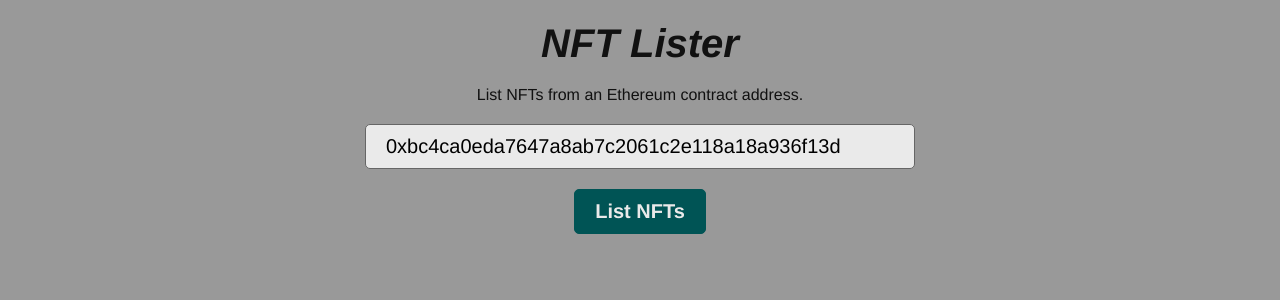
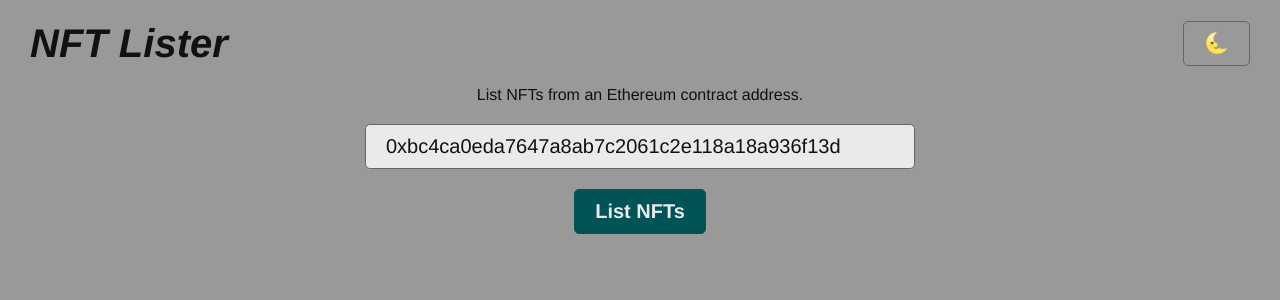
Before and after one commit to munkacsimark/nft-lister, a React (Vite) app: page / in a window 1280 px wide. Shown: the top 300 px of the page. Built offline with nearby package versions, Linux system fonts and the light colour scheme; no server answers; the HTML template or start-up script is replaced by a standard one.

Commit message:
add theme switcher

```diff
--- a/src/App.module.css
+++ b/src/App.module.css
@@ -7,13 +7,25 @@
   padding: 0 3rem;
 }
 
+.header {
+  display: flex;
+  align-items: center;
+  width: 100%;
+  justify-content: space-between;
+  margin: 2rem auto 0 auto;
+}
+
 .title {
   font-size: 4rem;
   font-style: italic;
-  margin: 2rem auto 0 auto;
+  margin: 0;
 }
 
 .info {
   font-size: 1.6rem;
   margin: 2rem auto;
 }
+
+.themeSwitcher {
+  height: fit-content;
+}
--- a/src/App.tsx
+++ b/src/App.tsx
@@ -1,4 +1,5 @@
 import { FunctionComponent, useState } from "react";
+import ThemeSwitcher from "./components/theme-switcher/ThemeSwitcher";
 import AddressSearch from "./components/address-search/AddressSearch";
 import NFTLister from "./components/nft-lister/NFTLister";
 import styles from "./App.module.css";
@@ -8,7 +9,10 @@ const App: FunctionComponent = () => {
 
   return (
     <div className={styles.appContainer}>
-      <h1 className={styles.title}>NFT Lister</h1>
+      <header className={styles.header}>
+        <h1 className={styles.title}>NFT Lister</h1>
+        <ThemeSwitcher className={styles.themeSwitcher} />
+      </header>
       <span className={styles.info}>
         List NFTs from an Ethereum contract address.
       </span>
--- a/src/components/button/Button.module.css
+++ b/src/components/button/Button.module.css
@@ -4,26 +4,17 @@
   border: 1px solid;
   font-weight: 700;
   font-size: 2rem;
+  color: var(--text-color);
   cursor: pointer;
 }
 
 .primary {
   background-color: var(--cta-color);
   border-color: var(--cta-color);
-  color: var(--black);
+  color: var(--cta-text-color);
 }
 
 .secondary {
   background-color: var(--background-color);
   border-color: var(--border-color);
-  color: var(--white);
 }
-
-@media (prefers-color-scheme: light) {
-  .primary {
-    color: var(--white);
-  }
-  .secondary {
-    color: var(--black);
-  }
-}
--- a/src/components/input/Input.module.css
+++ b/src/components/input/Input.module.css
@@ -5,4 +5,5 @@
   border: 0.1rem solid var(--border-color);
   font-weight: 400;
   font-size: 2rem;
+  color: var(--text-color);
 }
--- a/src/components/modal/Modal.tsx
+++ b/src/components/modal/Modal.tsx
@@ -27,10 +27,11 @@ const Modal: FunctionComponent<ModalProps> = ({
                 <path
                   d="m10.458 31.458-1.916-1.916 9.5-9.542-9.5-9.542 1.916-1.916 9.542 9.5 9.542-9.5 1.916 1.916-9.5 9.542 9.5 9.542-1.916 1.916-9.542-9.5Z"
                   fill={
-                    window.matchMedia &&
-                    window.matchMedia("(prefers-color-scheme: dark)").matches
-                      ? "#eaeaea"
-                      : "#111"
+                    document
+                      .querySelector("html")
+                      ?.getAttribute("data-theme") === "light"
+                      ? "#111"
+                      : "#eaeaea"
                   }
                 />
               </svg>
--- a/src/components/nft-box/NFTBox.module.css
+++ b/src/components/nft-box/NFTBox.module.css
@@ -8,6 +8,12 @@
   border-radius: 0.5rem;
   margin: 1rem;
   padding: 1rem;
+  transition: var(--transition-out);
+}
+
+.box:hover {
+  transform: scale(1.05);
+  transition: var(--transition-in);
 }
 
 .detail {
--- /dev/null
+++ b/src/components/theme-switcher/ThemeSwitcher.tsx
@@ -0,0 +1,37 @@
+import { FunctionComponent, HTMLAttributes, useEffect, useState } from "react";
+import Button from "../button/Button";
+
+type Theme = "dark" | "light";
+
+const getSystemTheme = () =>
+  window.matchMedia &&
+  window.matchMedia("(prefers-color-scheme: light)").matches
+    ? "light"
+    : "dark";
+
+const ThemeSwitcher: FunctionComponent<HTMLAttributes<HTMLButtonElement>> = ({
+  ...rest
+}) => {
+  const [theme, setTheme] = useState<Theme>(getSystemTheme());
+
+  useEffect(() => {
+    document
+      .querySelector("html")
+      ?.setAttribute("data-theme", getSystemTheme());
+  }, []);
+
+  const handleSwitch = () => {
+    document
+      .querySelector("html")
+      ?.setAttribute("data-theme", theme === "dark" ? "light" : "dark");
+    setTheme((currentTheme) => (currentTheme === "dark" ? "light" : "dark"));
+  };
+
+  return (
+    <Button variant="secondary" {...rest} onClick={handleSwitch}>
+      {theme === "dark" ? "🌞" : "🌜"}
+    </Button>
+  );
+};
+
+export default ThemeSwitcher;
--- a/src/index.css
+++ b/src/index.css
@@ -7,12 +7,26 @@
   --cyan: #01f9ff;
   --teal: #005455;
   --red: #fb3030;
+  --cyan-transparent-80: #01f9ff80;
 
   --background-color: var(--black);
   --text-color: var(--white);
   --box-color: var(--dark-gray);
   --border-color: var(--gray);
   --cta-color: var(--cyan);
+  --cta-text-color: var(--black);
+
+  --transition-in: 0.2s;
+  --transition-out: 0.4s;
+}
+
+:root[data-theme="light"] {
+  --background-color: var(--light-gray);
+  --text-color: var(--black);
+  --box-color: var(--white);
+  --border-color: var(--gray);
+  --cta-color: var(--teal);
+  --cta-text-color: var(--white);
 }
 
 @media (prefers-color-scheme: light) {
@@ -22,6 +36,16 @@
     --box-color: var(--white);
     --border-color: var(--gray);
     --cta-color: var(--teal);
+    --cta-text-color: var(--white);
+  }
+
+  :root[data-theme="dark"] {
+    --background-color: var(--black);
+    --text-color: var(--white);
+    --box-color: var(--dark-gray);
+    --border-color: var(--gray);
+    --cta-color: var(--cyan);
+    --cta-text-color: var(--black);
   }
 }
 
```
Also changed, not shown: src/components/theme-switcher/ThemeSwitcher.module.css (added).
